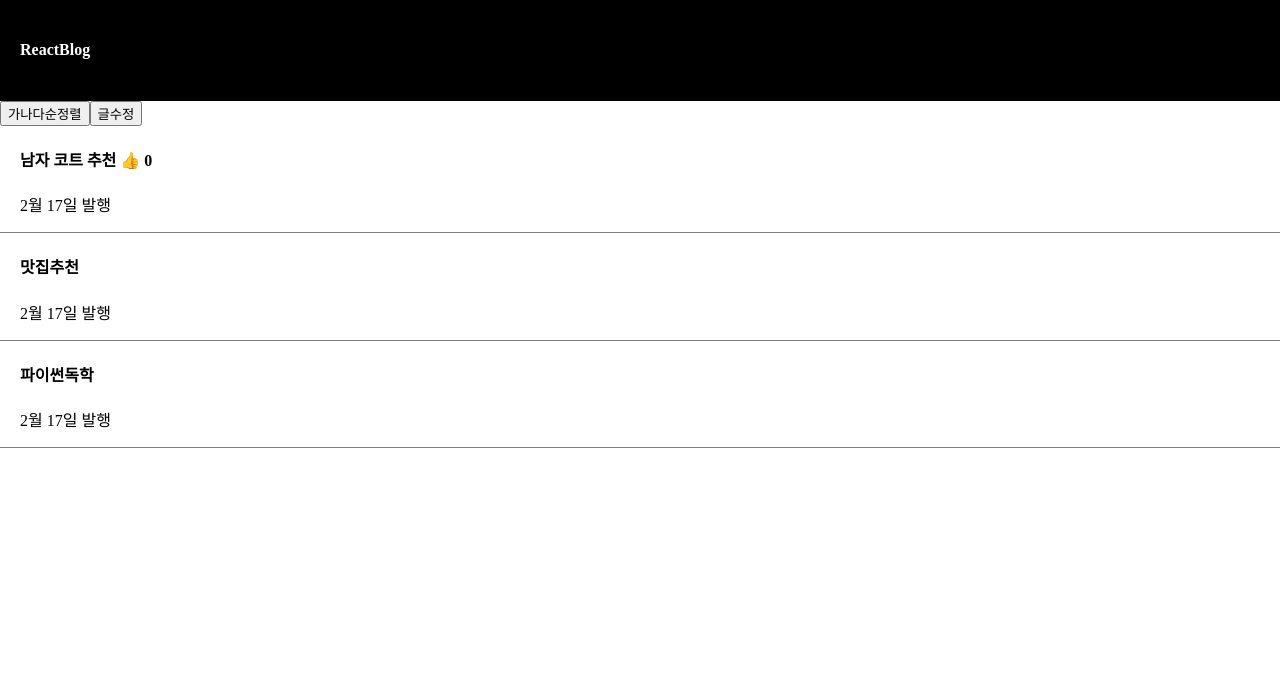
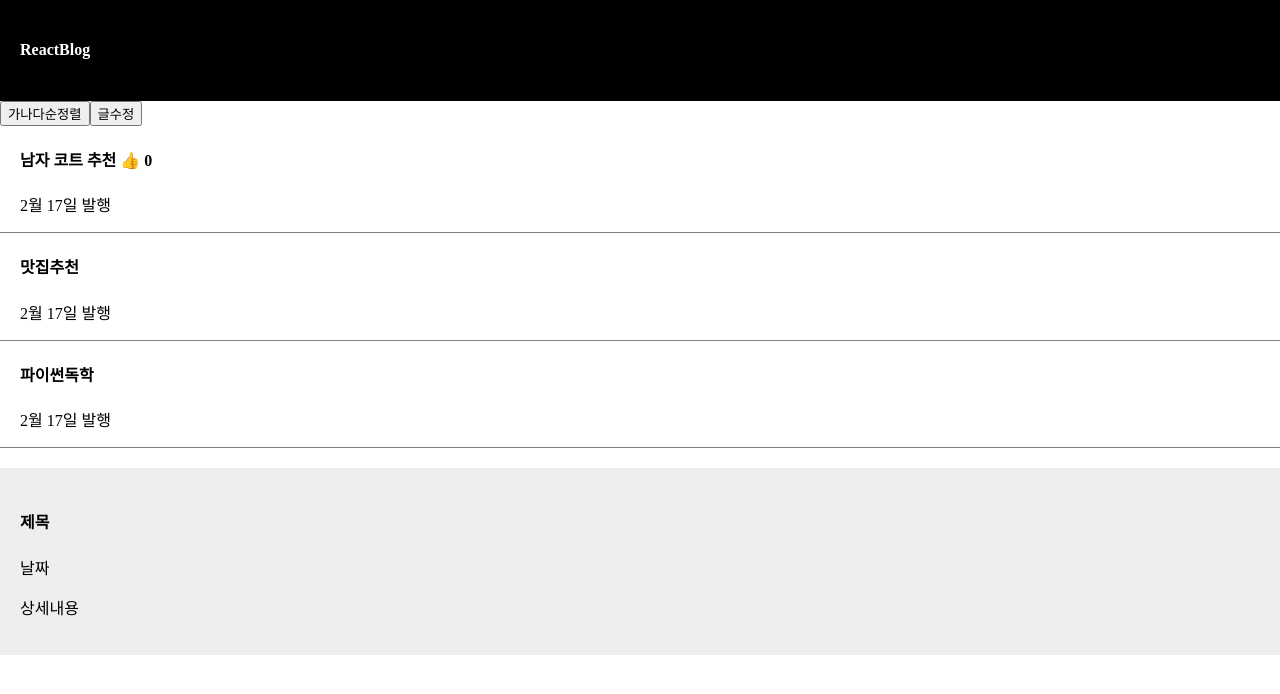
Before and after one commit to ddejrufit/react, a React (Vite) app in the folder blog/: page / in a window 1280 px wide. Shown: the top 694 px of the page. Built offline with nearby package versions, Linux system fonts and the light colour scheme.

Commit message:
Component

```diff
--- a/blog/src/App.css
+++ b/blog/src/App.css
@@ -13,3 +13,9 @@
       padding-left : 20px;
       border-bottom : 1px solid grey;
     }
+    .modal{
+      margin-top : 20px;
+      padding : 20px;
+      background : #eee;
+      text-align : left;
+    }
--- a/blog/src/App.jsx
+++ b/blog/src/App.jsx
@@ -45,8 +45,31 @@ function App() {
     <p>2월 17일 발행</p>
     </div>
 
+   <Modal/>
+
   </div>
   );
 }
 
+// 컴포넌트 문법
+// state 사용시 어려움 발생
+
+// const Modal = ()=>{
+//   return(
+//     asdfsadf
+//   )
+// }
+
+function Modal(){
+  return(
+
+    <div className='modal'>
+      <h4>제목</h4>
+      <p>날짜</p>
+      <p>상세내용</p>
+    </div>
+  )
+}
+
+
 export default App
```
